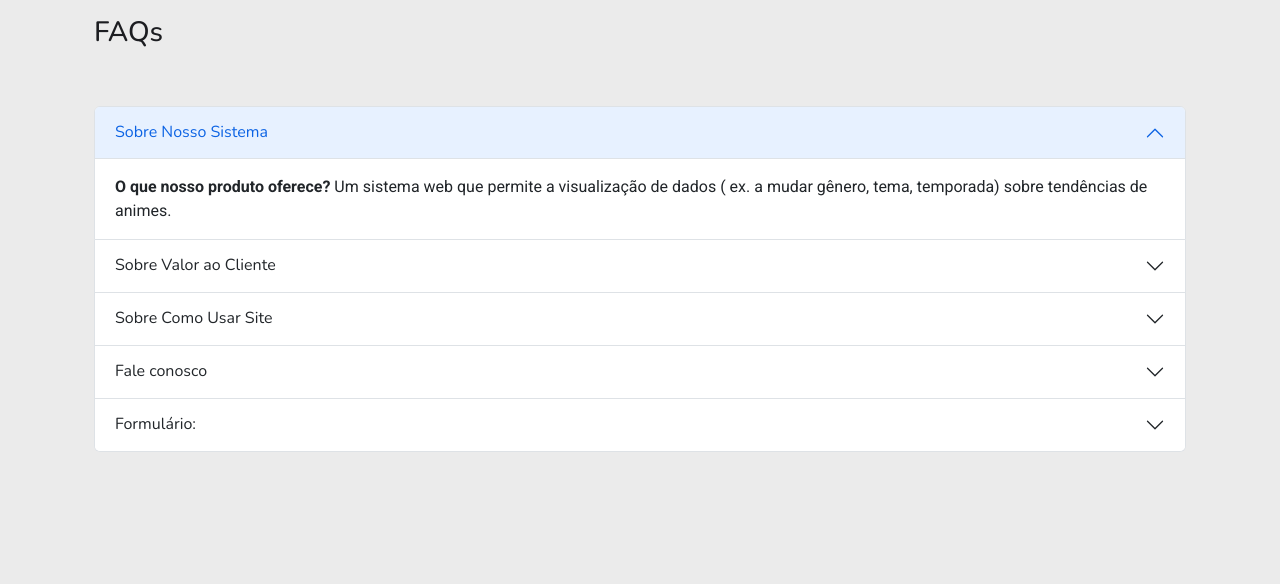
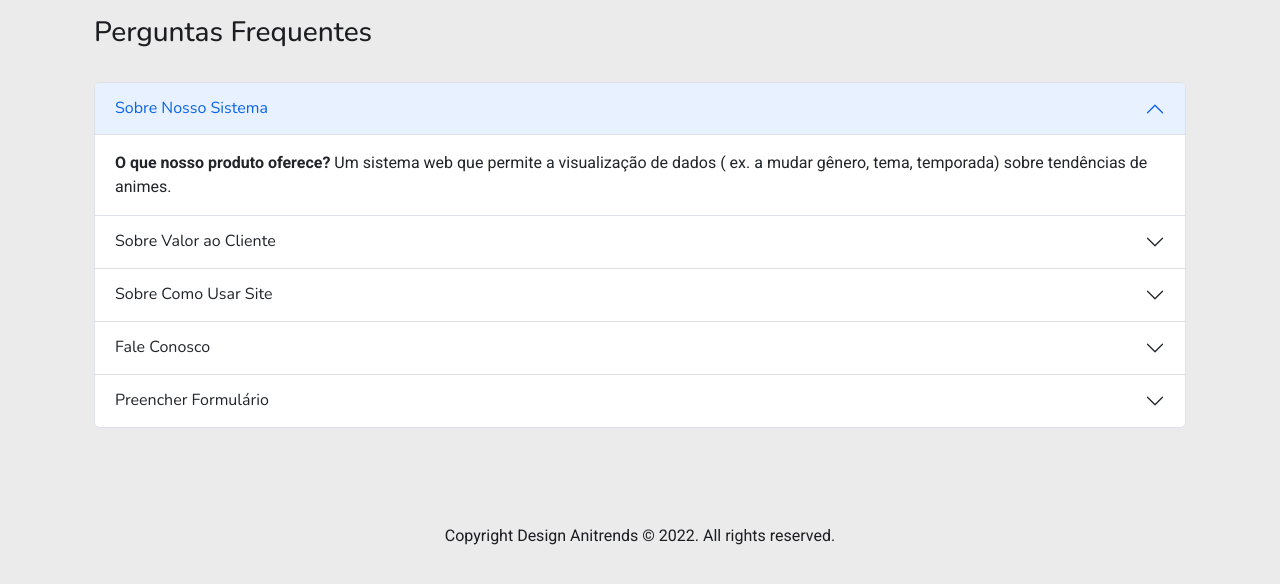
Before and after one commit to gustapinto/fatec_dsm_pi_terceiro_semestre, a Django app: template site/templates/faq.html in a window 1280 px wide. Shown: the part 56-640 px from the top of the page. Run offline with Django 3.2, Linux system fonts and the light colour scheme; the template is opened without the code that fills it, so the values that code supplies are empty; some libraries are stand-ins or nearby versions.

Commit message:
Copyright

```diff
--- a/site/templates/faq.html
+++ b/site/templates/faq.html
@@ -6,9 +6,9 @@
 <div class="container-lg">
     <!-- Content here -->
 
-    <h3>FAQs</h3>
+    <h3>Perguntas Frequentes</h3>
 
-    <br><br>
+    <br>
     <div class="accordion" id="accordionExample">
         <div class="accordion-item">
           <h2 class="accordion-header" id="headingOne">
@@ -42,11 +42,10 @@
           </h2>
           <div id="collapseThree" class="accordion-collapse collapse" aria-labelledby="headingThree" data-bs-parent="#accordionExample">
             <div class="accordion-body">
-              <strong>A estrutura de navegação do sistema</strong>
-               <h4>Mapa de site</h4>
+              <p>A estrutura de navegação do site</p><br>
+             <h4><strong>Mapa do site</strong></h4>
               <br>
-
-              <h5>Menu Lojista </h5>
+              <h5>Menu lojista </h5>
               <br>
               <h5>Site </h5>
               <br>
@@ -72,48 +71,97 @@
         <div class="accordion-item">
             <h2 class="accordion-header" id="headingTwo">
               <button class="accordion-button collapsed" type="button" data-bs-toggle="collapse" data-bs-target="#collapseTwo" aria-expanded="false" aria-controls="collapseTwo">
-                Fale conosco
+                Fale Conosco
               </button>
             </h2>
             <div id="collapseTwo" class="accordion-collapse collapse" aria-labelledby="headingTwo" data-bs-parent="#accordionExample">
               <div class="accordion-body">
                 <strong>Nosso Formulário:</strong> É através desse canal que esclarecemos dúvidas, recebemos críticas ou solicitações relacionadas ao sistema.
-                Preencha os campos, clique em enviar e responderemos em até 24h (exemplo).
+                Preencha todos campos, clique em enviar e responderemos em até 24h (exemplo).
               </div>
             </div>
         </div>
         <div class="accordion-item">
             <h2 class="accordion-header" id="headingTwo">
               <button class="accordion-button collapsed" type="button" data-bs-toggle="collapse" data-bs-target="#collapseTwo" aria-expanded="false" aria-controls="collapseTwo">
-              Formulário:
+              Preencher Formulário
               </button>
             </h2>
             <div id="collapseTwo" class="accordion-collapse collapse" aria-labelledby="headingTwo" data-bs-parent="#accordionExample">
                 <div class="accordion-body">
-                  <strong>Fale conosco</strong>
+                  <strong>Fale Conosco</strong>
                     <p></p>
-                    <form>
-                      <div class="form-group">
-                        <label for="usr">Name:</label>
-                        <input type="text" class="form-control" id="usr">
+                    <form action="/action_page.php" class="was-validated">
+                      <div class="mb-3 mt-3">
+                        <label for="uname" class="form-label">Nome:</label>
+                        <input type="text" class="form-control" id="uname" placeholder="Digite seu Nome" name="uname" required>
+                        <div class="valid-feedback">Válido.</div>
+                        <div class="invalid-feedback">Por favor preencha este campo.</div>
                       </div>
-
-                      <div class="form-group">
-                        <label for="mail">Email:</label>
-                        <input type="email" class="form-control" id="mail">
+                      <div class="mb-3">
+                        <label for="pwd" class="form-label">Email:</label>
+                        <input type="email" class="form-control" id="mail" placeholder="Digite seu email" name="mail" required>
+                        <div class="valid-feedback">Válido.</div>
+                        <div class="invalid-feedback">Por favor preencha este campo</div>
                       </div>
-
-                      <div class="form-group">
-                        <label for="comment">Comentário:</label>
-                        <textarea class="form-control" rows="5" id="comment"></textarea>
+                      <div class="mb-3 mt-3">
+                        <label for="comment" class="form-label">Comentário:</label>
+                        <textarea class="form-control" rows="5" id="comment" placeholder="Como podemos ajudar..."  name="uname" required></textarea>
+                        <!--<input type="text" class="form-control" id="uname" placeholder="Enter username" name="uname" required>-->
+                        <div class="valid-feedback">Válido.</div>
+                        <div class="invalid-feedback">Por favor preencha este campo.</div>
                       </div>
-                      <br>
-                      <button type="button" class="btn btn-primary">Enviar</button>
-                      </div>
+                      <button type="submit" class="btn btn-primary">Enviar </button>
                     </form>
                 </div>
               </div>
           </div>
         </div>
+      <br><br>
+
+      <footer id="footer" class="footer-1">
+        <div class="main-footer widgets-dark typo-light">
+        <div class="container">
+        <div class="row">
+
+        <div class="col-xs-12 col-sm-6 col-md-3">
+        <div class="widget subscribe no-box">
+        <h4 class="widget-title"><span></span></h4>
+        <p> </p>
+        </div>
+        </div>
+
+
+        <div class="col-xs-12 col-sm-6 col-md-3">
+        <div class="widget no-box">
+        <h5 class="widget-title"><span></span></h5>
+
+        </div>
+        </div>
+        <br>
+        <br>
+
+        <div class="col-xs-12 col-sm-6 col-md-3">
+        <div class="widget no-box">
+        <h5 class="widget-title"><span></span></h5>
+                    <p></p>
+
+        </div>
+        </div>
+        </div>
+        </div>
+        </div>
+
+        <div class="footer-copyright">
+        <div class="container">
+        <div class="row">
+        <div class="col-md-12 text-center">
+        <p>Copyright Design Anitrends © 2022. All rights reserved.</p>
+        </div>
+        </div>
+        </div>
+        </div>
+    </footer>
+
     </div>
 {% endblock %}
```
